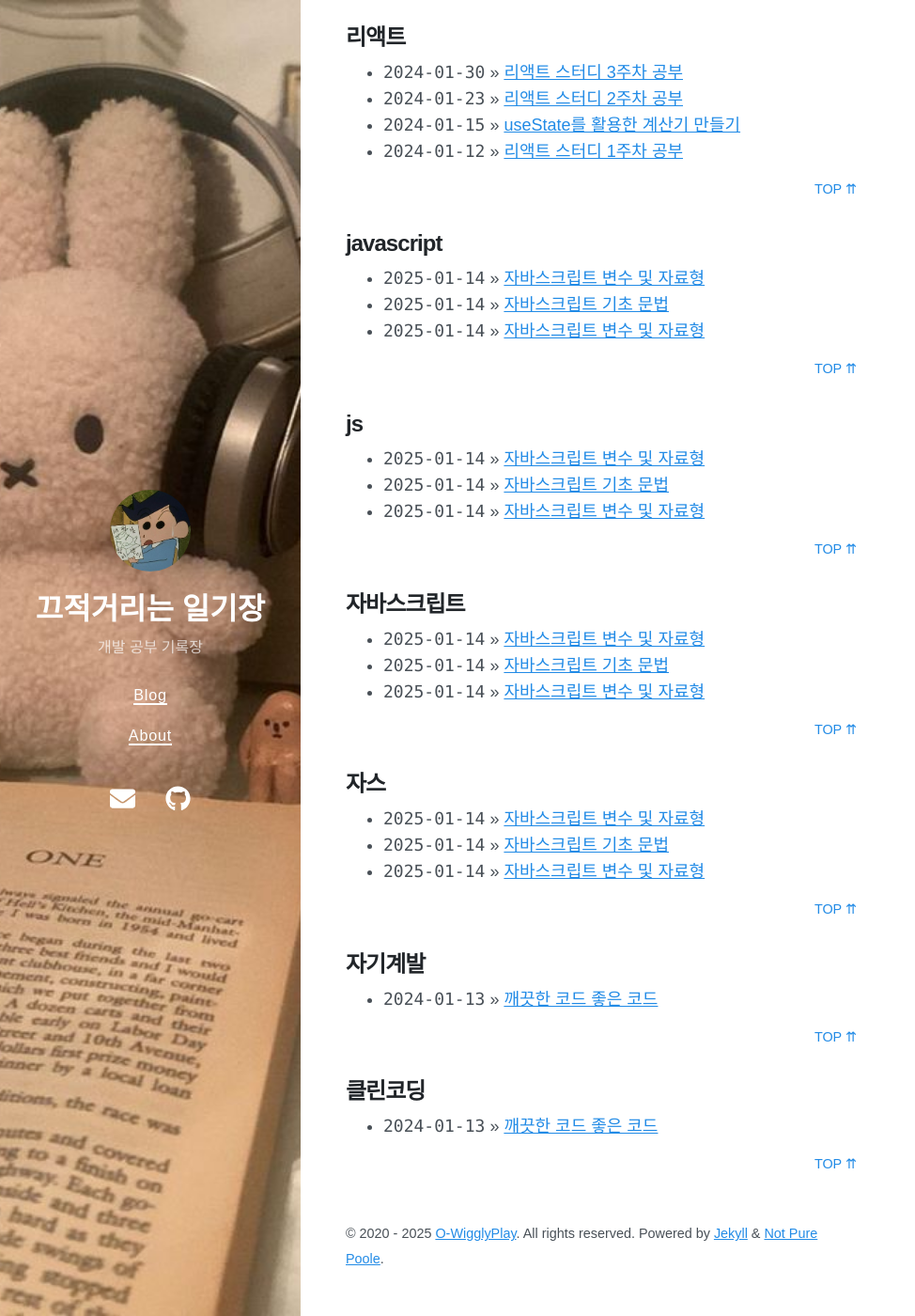
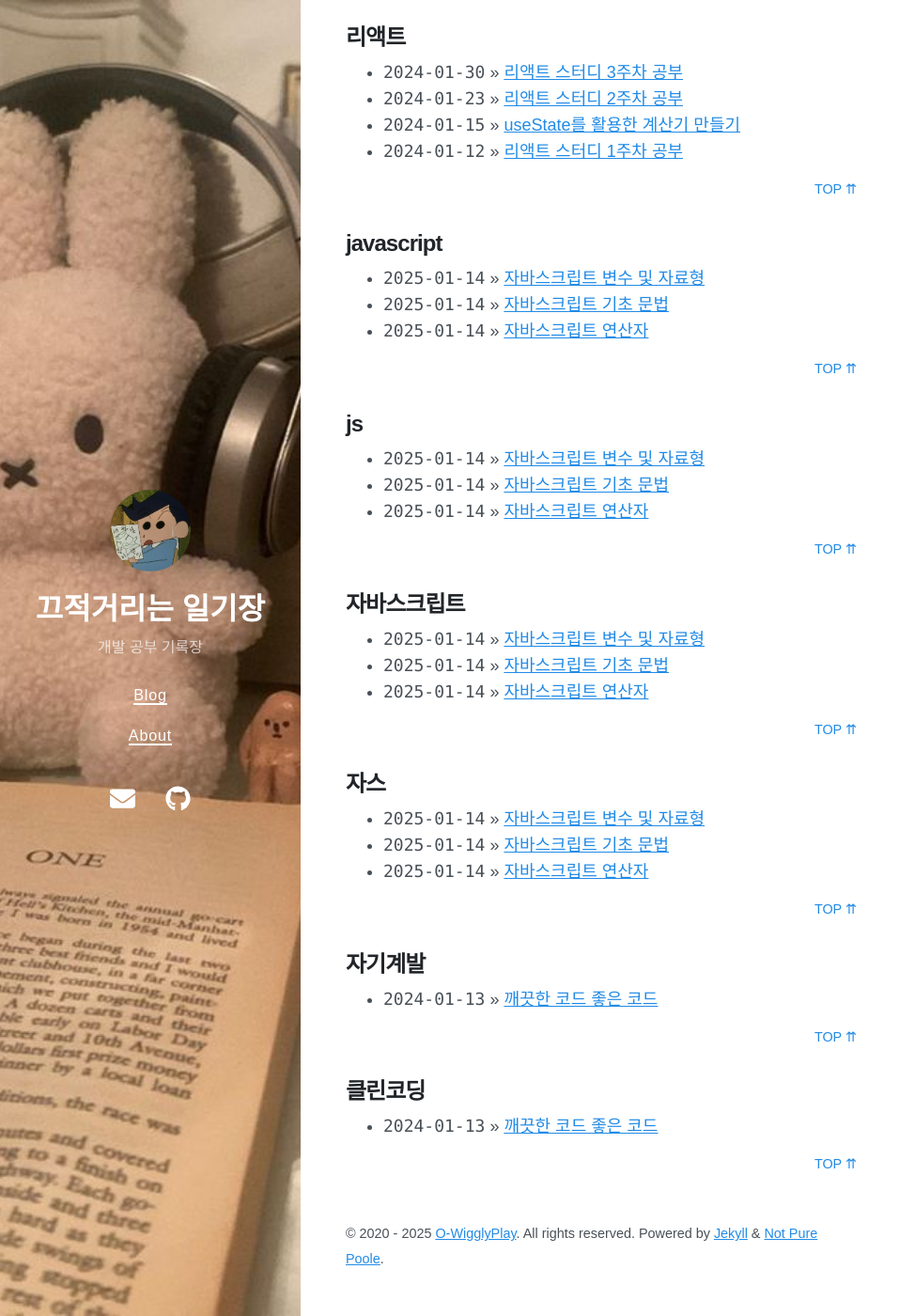
Before and after one commit to O-WigglyPlay/O-wigglyplay.github.io, a Jekyll site: the page built from tags.md, in a window 1280 px wide and 1400 px high, scrolled down 1300 px. Shown: the whole window at 94% size, without its empty margins (0-974 px from the left). Built offline with Jekyll 4.4.1, drawn with Linux system fonts in a browser that asks for light colours; nearby versions of some CDN libraries; some of the changed text lies outside the part shown.

Commit message:
제목 수정

```diff
--- a/_posts/2025-01-14-JavaScript_ operator.md
+++ b/_posts/2025-01-14-JavaScript_ operator.md
@@ -1,7 +1,7 @@
 ---
 layout: post
 categories: blog
-title: 자바스크립트 변수 및 자료형
+title: 자바스크립트 연산자
 tags: [JavaScript, JS, 자바스크립트, 자스, Web, 프론트엔드]
 date: 2025-01-14
 toc: true
```
